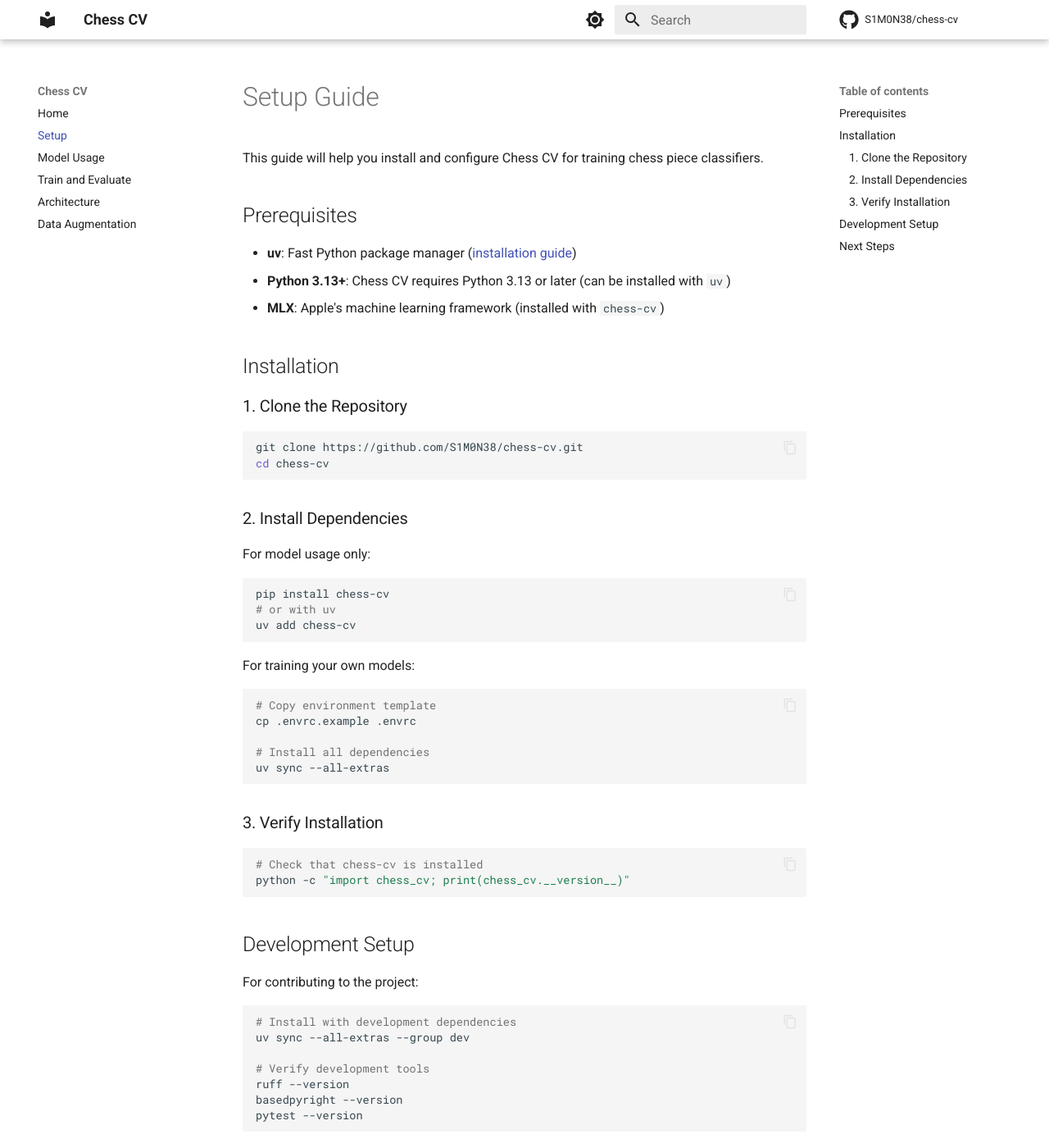
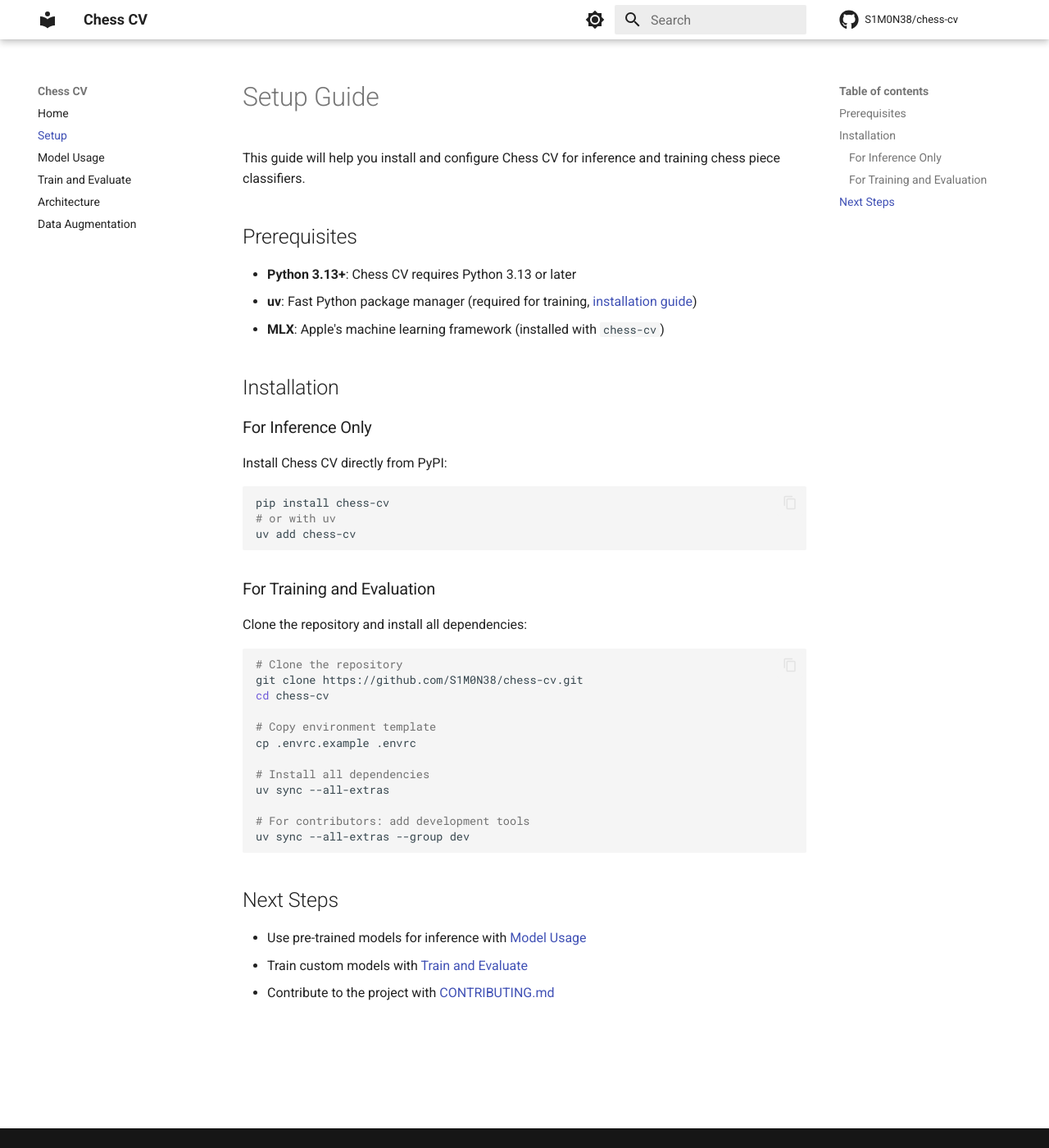
Before and after one commit to S1M0N38/chess-cv, an MkDocs documentation site: the page built from docs/setup.md, in a window 1280 px wide and 1400 px high. Shown: the whole window at 82% size. Built offline with MkDocs 1.6.1 and Material for MkDocs 9.7.7, drawn with Linux system fonts in a browser that asks for light colours; comment, search, counter and statistics services are not loaded.

Commit message:
docs: update setup instructions

````diff
--- a/docs/setup.md
+++ b/docs/setup.md
@@ -1,25 +1,18 @@
 # Setup Guide
 
-This guide will help you install and configure Chess CV for training chess piece classifiers.
+This guide will help you install and configure Chess CV for inference and training chess piece classifiers.
 
 ## Prerequisites
 
-- **uv**: Fast Python package manager ([installation guide](https://docs.astral.sh/uv/))
-- **Python 3.13+**: Chess CV requires Python 3.13 or later (can be installed with `uv`)
+- **Python 3.13+**: Chess CV requires Python 3.13 or later
+- **uv**: Fast Python package manager (required for training, [installation guide](https://docs.astral.sh/uv/))
 - **MLX**: Apple's machine learning framework (installed with `chess-cv`)
 
 ## Installation
 
-### 1. Clone the Repository
+### For Inference Only
 
-```bash
-git clone https://github.com/S1M0N38/chess-cv.git
-cd chess-cv
-```
-
-### 2. Install Dependencies
-
-For model usage only:
+Install Chess CV directly from PyPI:
 
 ```bash
 pip install chess-cv
@@ -27,35 +20,23 @@
 uv add chess-cv
 ```
 
-For training your own models:
+### For Training and Evaluation
+
+Clone the repository and install all dependencies:
 
 ```bash
+# Clone the repository
+git clone https://github.com/S1M0N38/chess-cv.git
+cd chess-cv
+
 # Copy environment template
 cp .envrc.example .envrc
 
 # Install all dependencies
 uv sync --all-extras
-```
 
-### 3. Verify Installation
-
-```bash
-# Check that chess-cv is installed
-python -c "import chess_cv; print(chess_cv.__version__)"
-```
-
-## Development Setup
-
-For contributing to the project:
-
-```bash
-# Install with development dependencies
+# For contributors: add development tools
 uv sync --all-extras --group dev
-
-# Verify development tools
-ruff --version
-basedpyright --version
-pytest --version
 ```
 
 ## Next Steps
````
